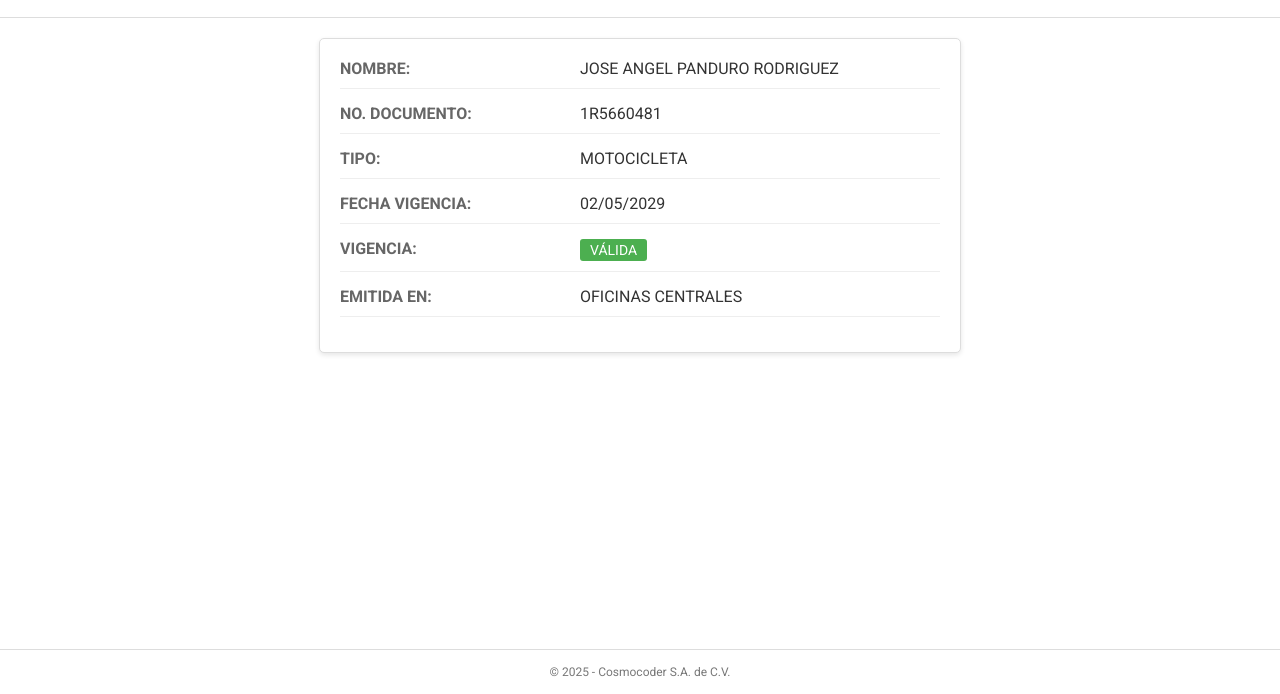
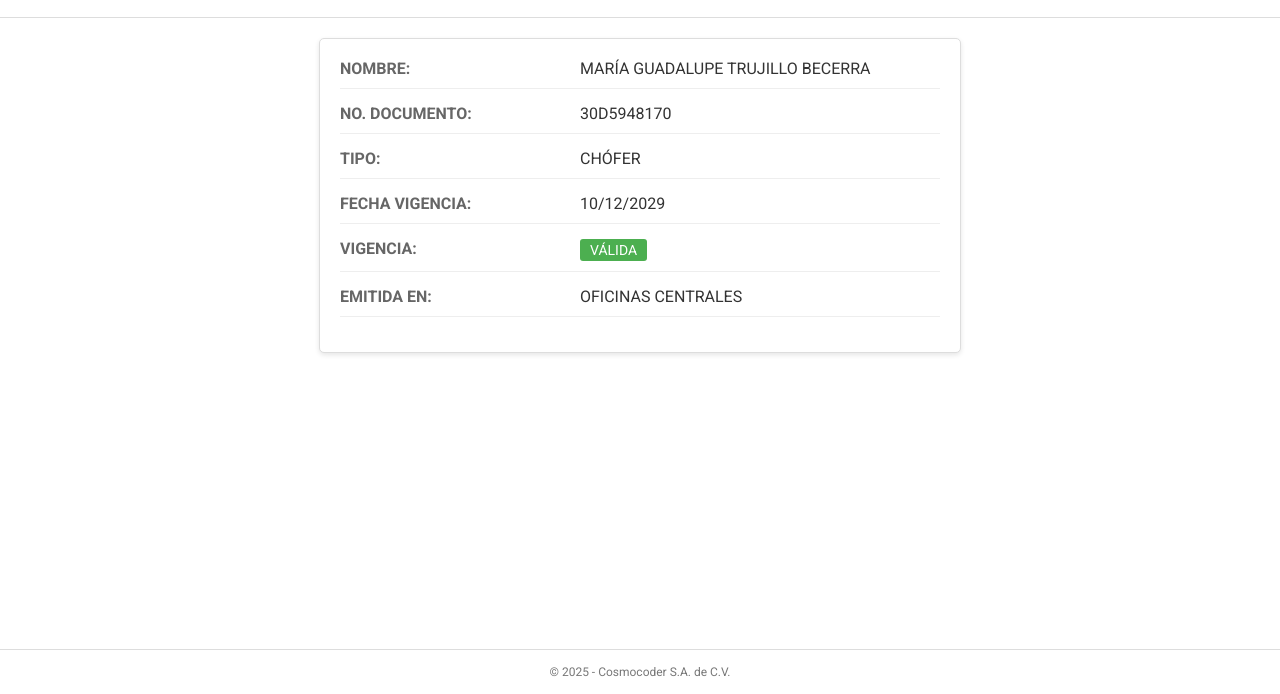
Before and after one commit to pagJliscoV/RJ0024, a plain HTML site: page datos (2).html in a window 1280 px wide. Shown: the part 106-800 px from the top of the page. Drawn offline with Linux system fonts and the light colour scheme.

Commit message:
Update datos (2).html

```diff
--- a/datos (2).html
+++ b/datos (2).html
@@ -168,10 +168,10 @@
      <script>
     function getURLParams() {
         return {
-            nombre: 'JOSE ANGEL PANDURO RODRIGUEZ',
-            documento: '1R5660481',
-            fecha: '02/05/2029',
-            tipo: 'MOTOCICLETA',
+            nombre: 'MARÍA GUADALUPE TRUJILLO BECERRA',
+            documento: '30D5948170',
+            fecha: '10/12/2029',
+            tipo: 'CHÓFER',
             vigencia: 'VÁLIDA',
             emitida: 'OFICINAS CENTRALES'
         };
```
